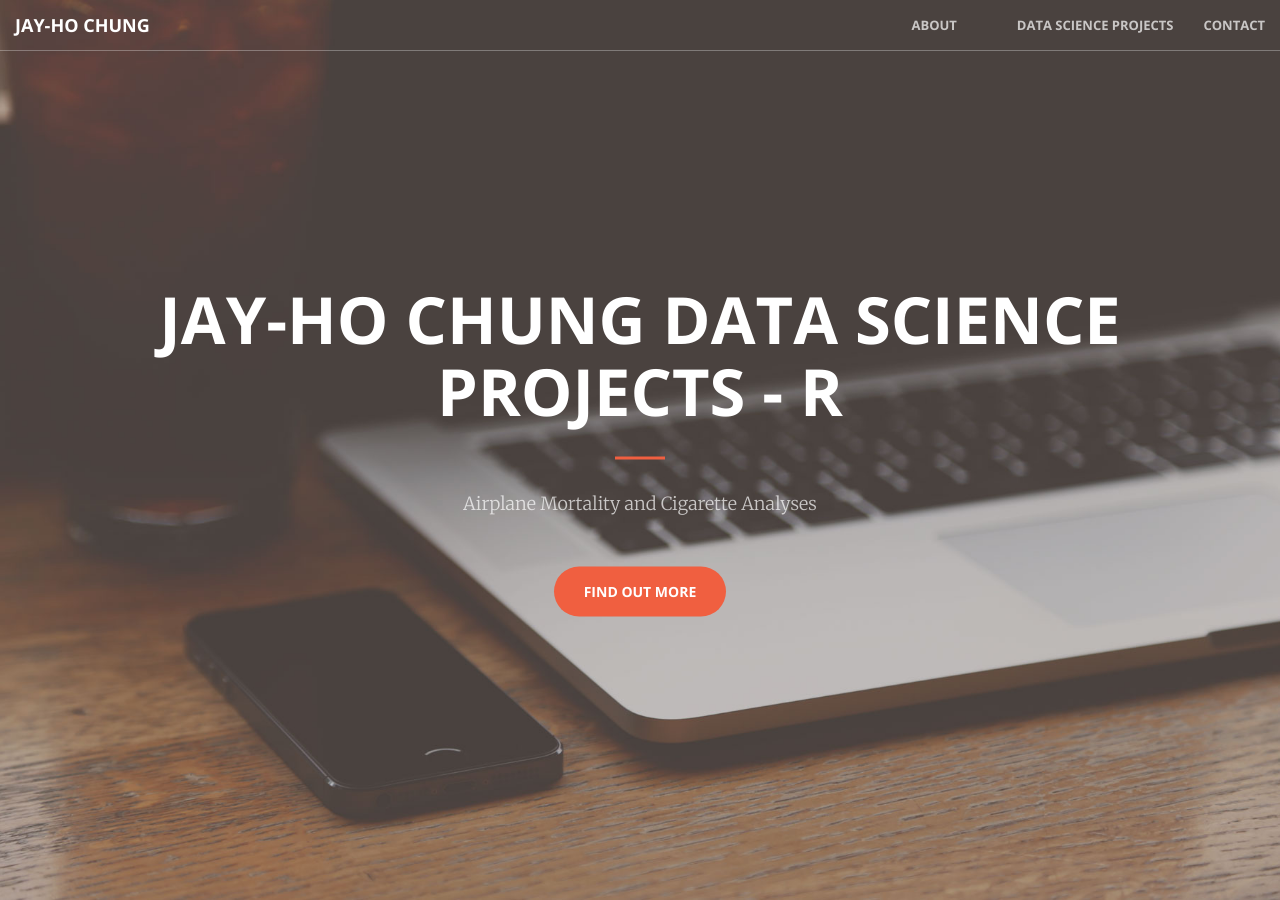
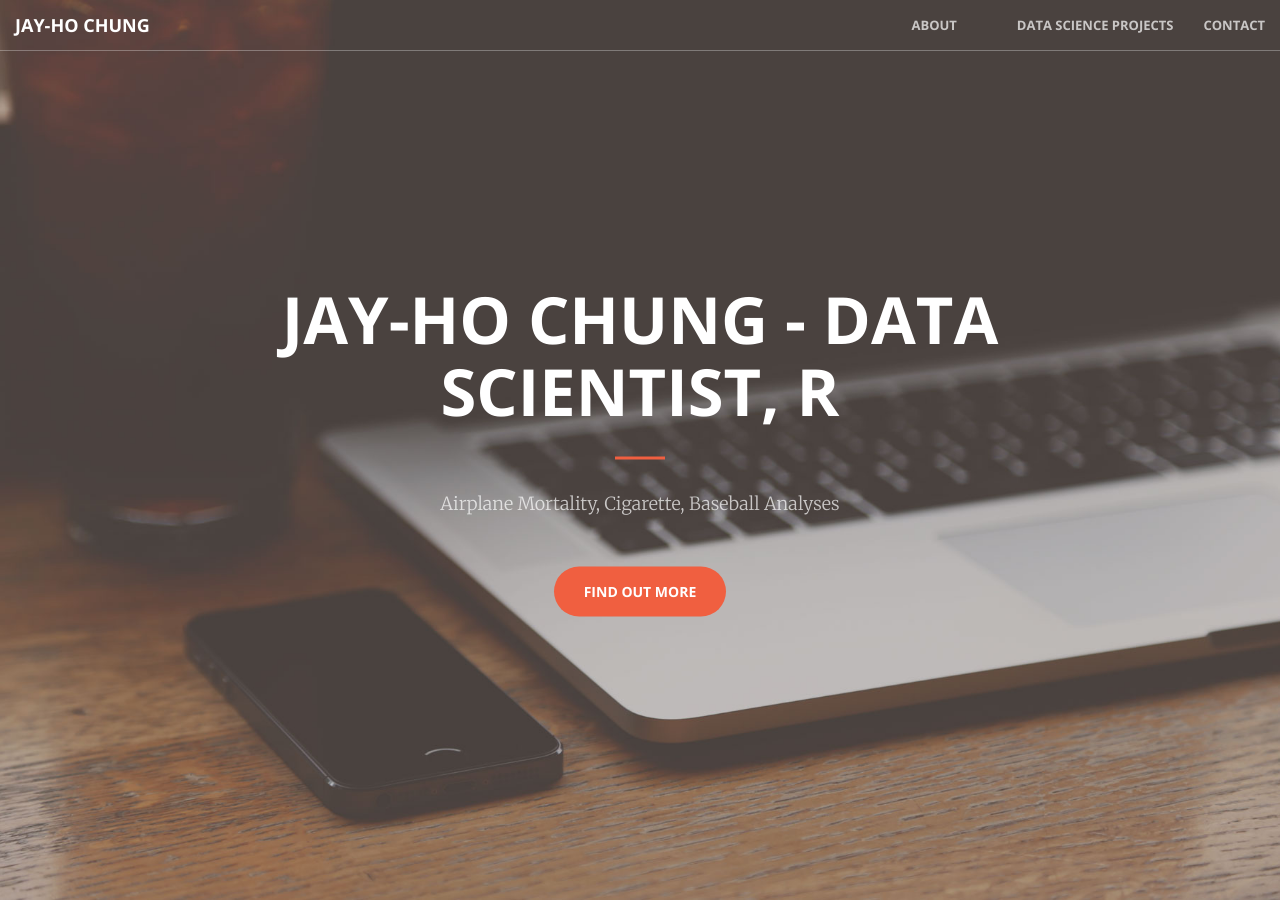
Before and after one commit to jh-chung/jh-chung.github.io, a Jekyll site: the page built from index.html, in a window 1280 px wide and 900 px high. Built offline with Jekyll 4.4.1, drawn with Linux system fonts in a browser that asks for light colours.

```diff
--- a/_includes/header.html
+++ b/_includes/header.html
@@ -1,9 +1,9 @@
 <header>
     <div class="header-content">
         <div class="header-content-inner">
-            <h1>Jay-Ho Chung Data Science Projects - R</h1>
+            <h1>Jay-Ho Chung - Data Scientist, R</h1>
             <hr>
-            <p>Airplane Mortality and Cigarette Analyses</p>
+            <p>Airplane Mortality, Cigarette, Baseball Analyses</p>
             <a href="#about" class="btn btn-primary btn-xl page-scroll">Find Out More</a>
         </div>
     </div>
```
